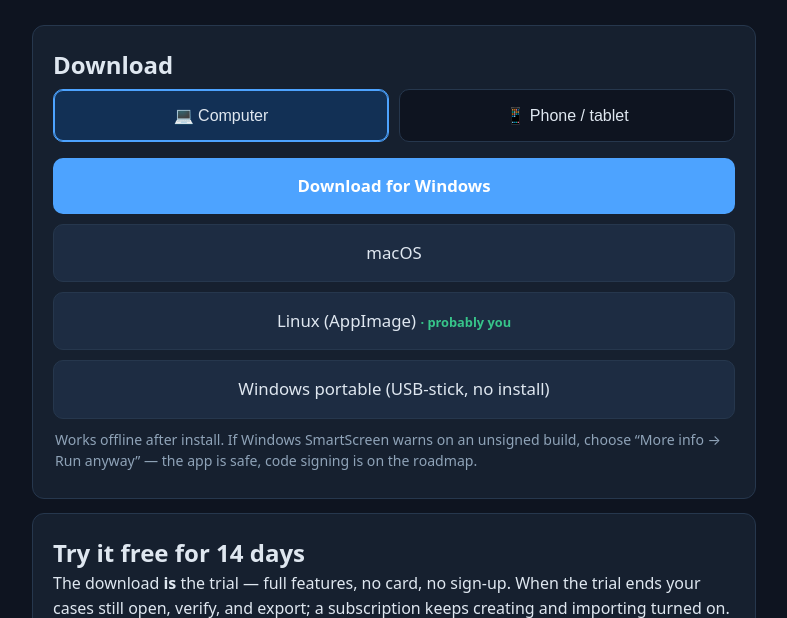
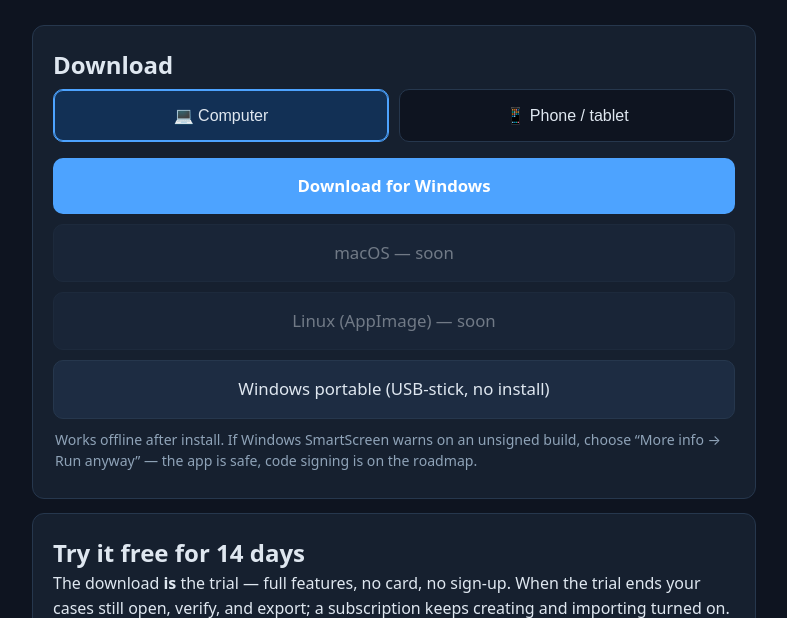
Before and after one commit to alexanderinnovationgroup-hash/casebook-site, a plain HTML site: page index.html in a window 1280 px wide. Shown: the part 134-752 px from the top of the page, without its empty margins (246-1033 px from the left). Drawn offline with Linux system fonts and the light colour scheme.

Commit message:
Real release URLs

```diff
--- a/index.html
+++ b/index.html
@@ -95,21 +95,21 @@
 // ── EDIT THESE BEFORE DEPLOYING ─────────────────────────────────────────────
 // Point RELEASES at wherever the built files are hosted. If you use GitHub
 // Releases, the URL pattern is already correct — just fill in owner + repo.
-const RELEASES = 'https://github.com/OWNER/REPO/releases/latest/download';
-const CHECKOUT = 'https://casebook.app/subscribe';   // payment page / provider link
+const RELEASES = 'https://github.com/alexanderinnovationgroup-hash/casebook-site/releases/latest/download';
+const CHECKOUT = 'https://casebook.app/subscribe';   // payment page / provider link — TODO: real provider
 const PRICE_MO = '$6';                              // set your real prices
 const PRICE_YR = '$60';
 const FILES = {
-  win:  'Casebook-Setup.exe',     // NSIS installer (rename on upload, or keep the versioned name)
-  port: 'Casebook-Portable.exe',  // portable exe
-  mac:  'Casebook.dmg',
-  lin:  'Casebook.AppImage',
+  win:  'Casebook-Setup-0.1.0.exe',
+  port: 'Casebook-Setup-0.1.0.exe', // portable build not uploaded yet — installer covers it
+  mac:  null,                     // not built yet — "coming soon" handling below
+  lin:  null,
   apk:  'Casebook.apk',
 };
 // ─────────────────────────────────────────────────────────────────────────────
 
 const $ = id => document.getElementById(id);
-const set = (id, f) => { $(id).href = `${RELEASES}/${FILES[f]}`; };
+const set = (id, f) => { const el = $(id); if (!FILES[f]) { el.closest('a,button') && (el.closest('a,button').style.opacity = '.45'); el.textContent += ' — soon'; return; } el.href = `${RELEASES}/${FILES[f]}`; };
 set('dl-win','win'); set('dl-port','port'); set('dl-mac','mac'); set('dl-lin','lin'); set('dl-apk','apk');
 $('subscribe').href = CHECKOUT;
 $('price-mo').textContent = PRICE_MO; $('price-yr').textContent = PRICE_YR;
```
